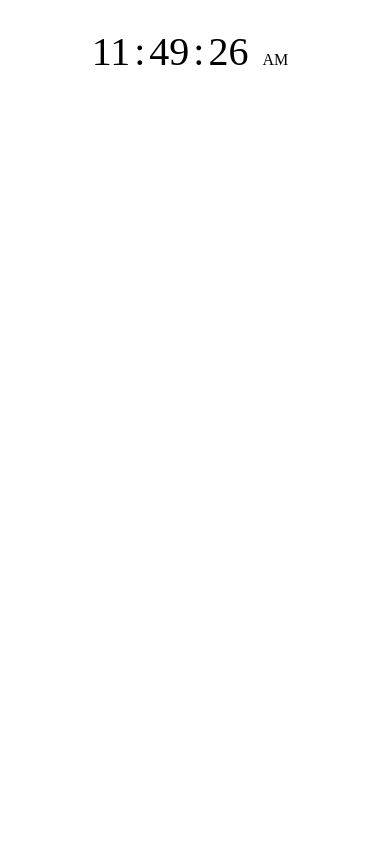
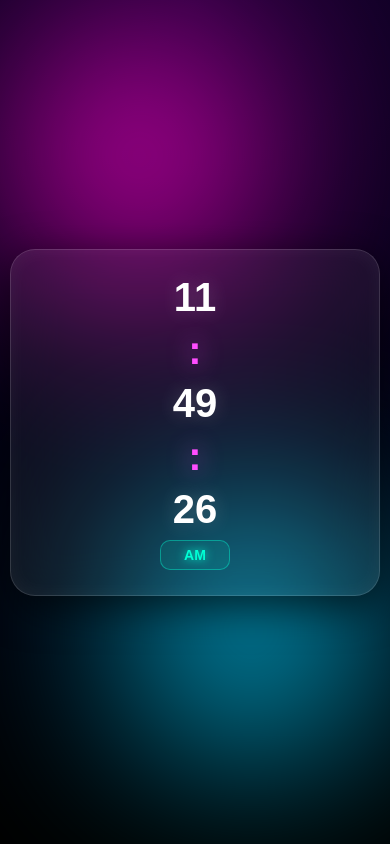
Before and after one commit to sarakhushi0347-cyber/Digital-watch-sara, a plain HTML site: page index.html in a window 390 px wide. Drawn offline with Linux system fonts and the light colour scheme.

Commit message:
Update watch.css

```diff
--- a/watch.css
+++ b/watch.css
@@ -1,59 +1,154 @@
-@media (max-width: 1024px) {
-    .clock span {
-        font-size: clamp(35px, 7vw, 80px);
+/* RESET */
+* {
+    margin: 0;
+    padding: 0;
+    box-sizing: border-box;
+    font-family: "Poppins", sans-serif;
+}
+
+/* BACKGROUND (Ultra Modern Gradient) */
+.hero {
+    width: 100%;
+    min-height: 100vh;
+    display: flex;
+    justify-content: center;
+    align-items: center;
+    background: radial-gradient(circle at top, #1a0033, #000010 60%, #000);
+    overflow: hidden;
+    position: relative;
+}
+
+/* Animated glowing background blobs */
+.hero::before,
+.hero::after {
+    content: "";
+    position: absolute;
+    width: 300px;
+    height: 300px;
+    filter: blur(120px);
+    border-radius: 50%;
+    animation: floatGlow 6s infinite alternate ease-in-out;
+    z-index: 0;
+}
+
+.hero::before {
+    background: #ff00cc;
+    top: 10%;
+    left: 10%;
+}
+
+.hero::after {
+    background: #00d4ff;
+    bottom: 10%;
+    right: 10%;
+}
+
+@keyframes floatGlow {
+    0% { transform: translateY(0px) scale(1); }
+    100% { transform: translateY(-30px) scale(1.1); }
+}
+
+/* CONTAINER */
+.container {
+    position: relative;
+    z-index: 1;
+    width: min(800px, 95%);
+}
+
+/* GLASS CLOCK CARD */
+.clock {
+    display: flex;
+    justify-content: center;
+    align-items: center;
+    gap: 12px;
+    padding: 35px 25px;
+    border-radius: 25px;
+
+    background: rgba(255, 255, 255, 0.06);
+    backdrop-filter: blur(25px);
+    -webkit-backdrop-filter: blur(25px);
+
+    border: 1px solid rgba(255, 255, 255, 0.15);
+    box-shadow:
+        0 10px 40px rgba(0,0,0,0.6),
+        inset 0 0 20px rgba(255,255,255,0.05);
+
+    transition: 0.3s ease;
+}
+
+.clock:hover {
+    transform: scale(1.03);
+    box-shadow:
+        0 15px 60px rgba(0,0,0,0.8),
+        0 0 30px rgba(255,0,200,0.3);
+}
+
+/* TIME NUMBERS */
+.clock span {
+    font-size: clamp(40px, 8vw, 95px);
+    font-weight: 700;
+    color: #ffffff;
+    min-width: 70px;
+    text-align: center;
+
+    text-shadow: 0 0 20px rgba(255,255,255,0.2);
+}
+
+/* COLONS (NEON BLINK) */
+.clock span:nth-child(2),
+.clock span:nth-child(4) {
+    color: #ff4dff;
+    animation: blink 1s infinite, glow 1.5s infinite alternate;
+}
+
+@keyframes blink {
+    50% { opacity: 0.2; }
+}
+
+@keyframes glow {
+    0% { text-shadow: 0 0 10px #ff4dff; }
+    100% { text-shadow: 0 0 25px #ff4dff; }
+}
+
+/* AM/PM STYLE */
+#ampm {
+    font-size: clamp(14px, 3vw, 28px);
+    font-weight: bold;
+    margin-left: 10px;
+
+    padding: 6px 12px;
+    border-radius: 10px;
+
+    background: rgba(0, 255, 213, 0.1);
+    border: 1px solid rgba(0, 255, 213, 0.4);
+
+    color: #00ffd5;
+    text-shadow: 0 0 10px #00ffd5;
+}
+
+/* TABLET */
+@media (max-width: 768px) {
+    .clock {
+        padding: 25px 15px;
+    }
+
+    .hero::before,
+    .hero::after {
+        width: 200px;
+        height: 200px;
+        filter: blur(90px);
     }
 }
 
-@media (max-width: 768px) {
-    .clock {
-        padding: 25px 18px;
-        gap: 10px;
-    }
-
-    .clock span {
-        font-size: clamp(32px, 9vw, 70px);
-        min-width: 50px;
-    }
-
-    #ampm {
-        font-size: 20px;
-        padding: 5px 10px;
-    }
-}
-
+/* MOBILE */
 @media (max-width: 480px) {
     .clock {
         flex-direction: column;
-        padding: 20px 15px;
-        gap: 6px;
+        gap: 8px;
         text-align: center;
-    }
-
-    .clock span {
-        font-size: 40px;
-        min-width: auto;
     }
 
     #ampm {
         margin-left: 0;
-        font-size: 16px;
-    }
-
-    .hero::before,
-    .hero::after {
-        width: 140px;
-        height: 140px;
-        filter: blur(70px);
     }
 }
-
-@media (max-width: 350px) {
-    .clock span {
-        font-size: 30px;
-    }
-
-    #ampm {
-        font-size: 12px;
-        padding: 4px 8px;
-    }
-}
```
